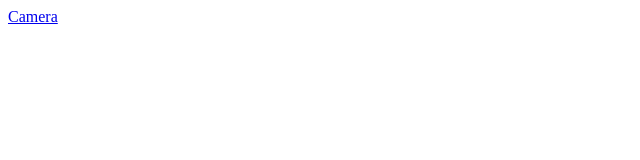
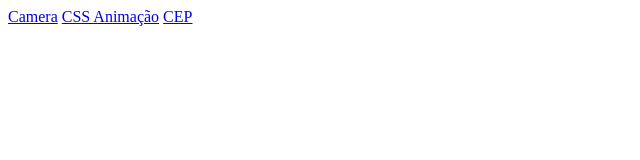
Before and after one commit to neyltonbenjamim/neyltonbenjamim.github.io, a plain HTML site: page outros/index.html in a window 1280 px wide. Shown: the whole page, without its empty margins (0-640 px from the left). Drawn offline with Linux system fonts and the light colour scheme.

Commit message:
Adicionando links, CSS Animação e CEP

```diff
--- a/outros/index.html
+++ b/outros/index.html
@@ -11,6 +11,8 @@
 <body>
     <div>
         <a title="Abrir camera" href="./camera/">Camera</a>
+        <a title="Abrir CSS animação" href="./camera/">CSS Animação</a>
+        <a title="Abrir CEP" href="./camera/">CEP</a>
     </div>
 </body>
 </html>
```
